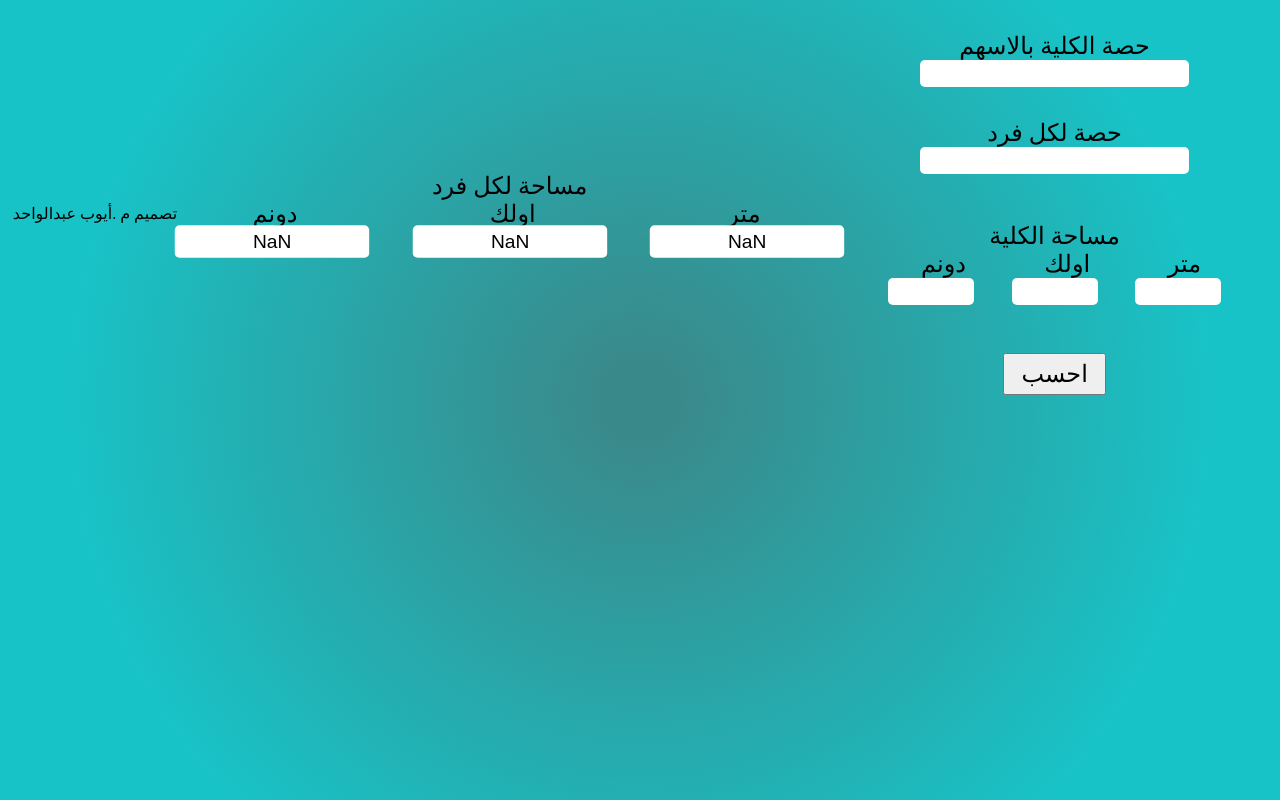
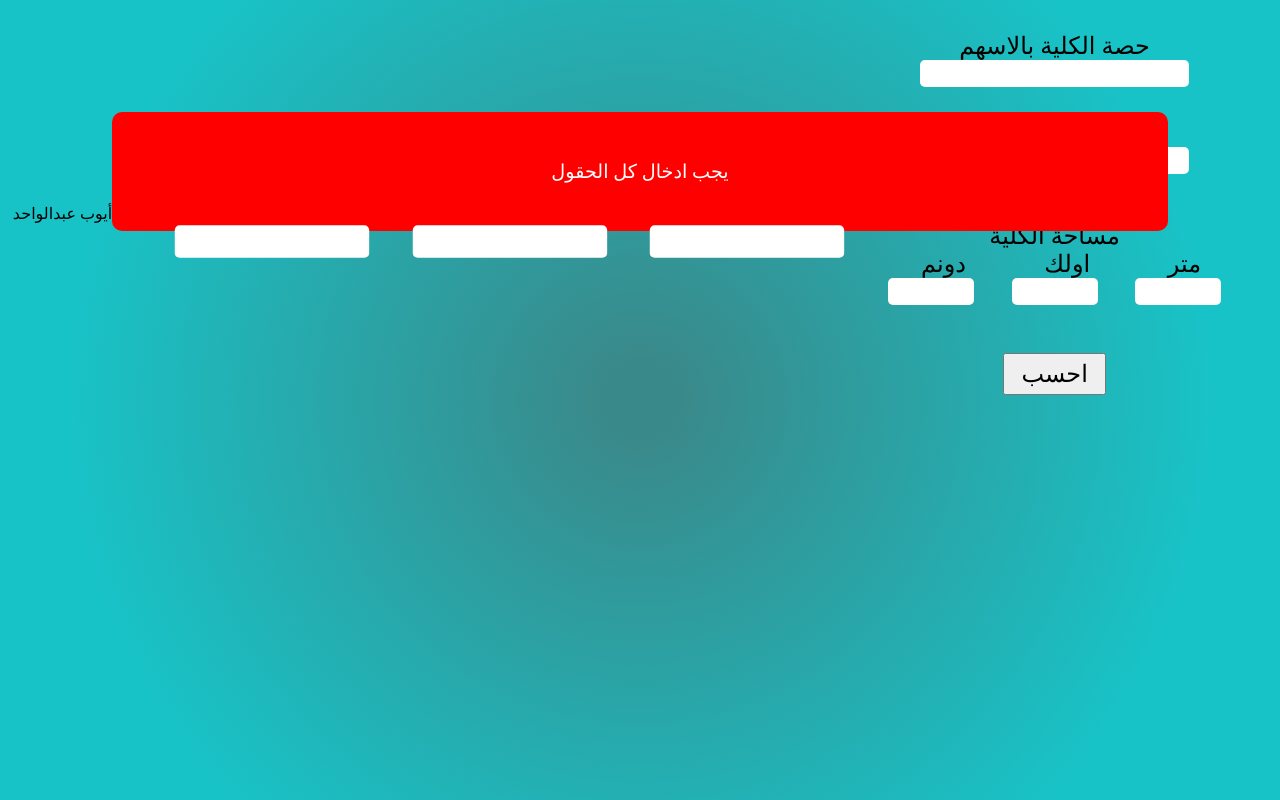
Before and after one commit to yasinabdmahmood/Ayoub, a website: page index.html in a window 1280 px wide. Both pictures are taken after a click on the button "احسب". Drawn offline with Linux system fonts and the light colour scheme.

Commit message:
add checks

```diff
--- a/index.html
+++ b/index.html
@@ -9,6 +9,15 @@
     <title>Ayob</title>
 </head>
 <body>
+    <div class="alert">
+        <span>يجب ادخال كل الحقول</span>
+    </div>
+    <div class="alert2">
+        <span>يجب ان يكون  حقل(اولك) اقل من 25</span>
+    </div>
+    <div class="alert3">
+        <span>يجب ان يكون  حقل(متر) اقل من 100</span>
+    </div>
     <div class="header">
         <span>تصميم م  .أيوب عبدالواحد</span>
     </div>
--- a/index.js
+++ b/index.js
@@ -9,6 +9,15 @@ function calculate() {
     const don = parseInt(document.querySelector('#donem-in').value) ;
     const olk = parseInt(document.querySelector('#olk-in').value) ;
     const mtr = parseInt(document.querySelector('#meter-in').value) ;
+    check1();
+    check2();
+    check3();
+    if(!check1()||!check2()||!check3()){
+    document.getElementById('donem-out').value ='';
+    document.getElementById('olk-out').value ='';
+    document.getElementById('meter-out').value ='';
+        return ;
+    }
     const area = 2500*don+100*olk+mtr;
     const ratio = numOfSingleShare/numOfAllShares;
     const a2 = area*ratio;
@@ -21,3 +30,51 @@ function calculate() {
     document.getElementById('meter-out').value =mtr2;
 
 }
+
+//////
+const aler1 = document.querySelector('.alert');
+aler1.addEventListener('click',()=>{
+    aler1.style.display='none';
+})
+const aler2 = document.querySelector('.alert2');
+aler2.addEventListener('click',()=>{
+    aler2.style.display='none';
+});
+const aler3 = document.querySelector('.alert3');
+aler3.addEventListener('click',()=>{
+    aler3.style.display='none';
+})
+const check3=()=>{
+
+    const mtr = parseInt(document.querySelector('#meter-in').value) ;
+    if(mtr>=100){
+
+        aler3.style.display='flex';
+        return false;
+    }
+    else return true
+}
+const check2=()=>{
+
+    const olk = parseInt(document.querySelector('#olk-in').value) ;
+
+    if(olk>=25){
+
+        aler2.style.display='flex';
+        return false;
+    }
+    else return true
+}
+const check1=()=>{
+    const numOfAllShares =parseInt(document.querySelector('.total-shares input').value) ;
+    const numOfSingleShare =parseInt(document.querySelector('.single-shares input').value) ;
+    const don = parseInt(document.querySelector('#donem-in').value) ;
+    const olk = parseInt(document.querySelector('#olk-in').value) ;
+    const mtr = parseInt(document.querySelector('#meter-in').value) ;
+    if(!(numOfAllShares&&numOfSingleShare&&don&&olk&&mtr)){
+        aler1.style.display='flex'
+        return false;
+    }
+    else return true
+}
+//////
--- a/style.css
+++ b/style.css
@@ -98,6 +98,35 @@ input {
     */
 }
 
+.alert , .alert2 , .alert3 {
+    display: none;
+    position: absolute;
+    width: 80%;
+    justify-content: center;
+    align-self: center;
+    border-radius: 10px;
+    background-color: red;
+    padding: 1rem 1rem;
+    margin: 4rem;
+    top: 3rem;
+}
+.alert span ,.alert2 span , .alert3 span {
+    padding: 2rem;
+   text-align: center;
+    background-color: red;
+    color: white;
+    font-size: 1.2rem;
+}
+.alert {
+    display: none;
+}
+.alert2 {
+    display: none;
+}
+.alert3 {
+    display: none;
+}
+
 @media only screen and (max-width: 600px){
 	body {
         flex-direction: column-reverse;
```
